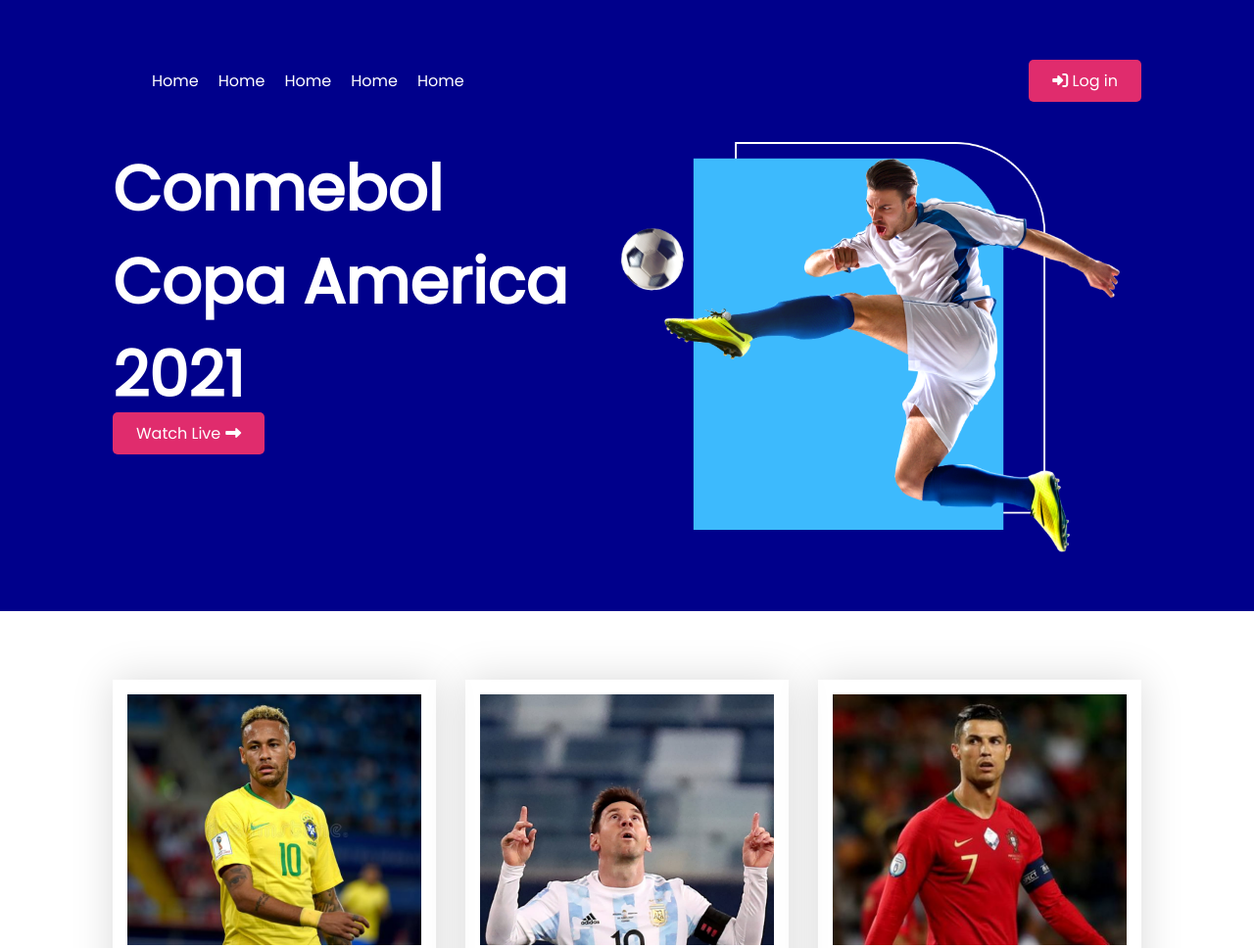
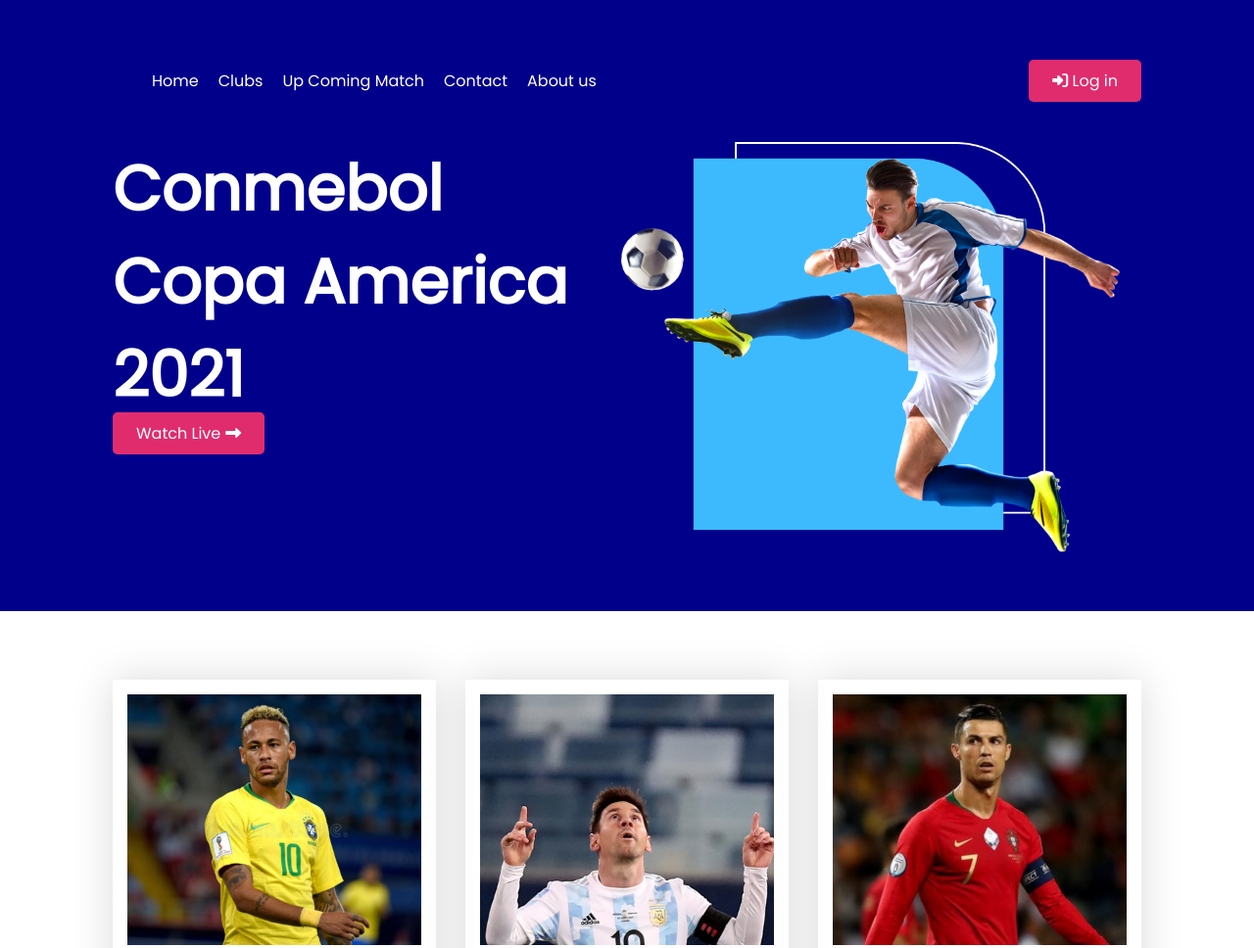
Before and after one commit to mdmominul-310/football, a plain HTML site: page index.html in a window 1280 px wide. Shown: the top 968 px of the page at 98% size. Drawn offline with Linux system fonts and the light colour scheme.

Commit message:
last finishing

```diff
--- a/index.html
+++ b/index.html
@@ -24,10 +24,10 @@
                             <div class="visible">
                                 <ul>
                                     <li><a href="">Home</a></li>
-                                    <li><a href="">Home</a></li>
-                                    <li><a href="">Home</a></li>
-                                    <li><a href="">Home</a></li>
-                                    <li><a href="">Home</a></li>
+                                    <li><a href="">Clubs</a></li>
+                                    <li><a href="">Up Coming Match</a></li>
+                                    <li><a href="">Contact</a></li>
+                                    <li><a href="">About us</a></li>
                                 </ul>
                             </div>
                             <div class="invisible">
@@ -239,7 +239,7 @@
             <i class="fab fa-facebook-square social-style"></i>
             <i class="fab fa-twitter-square social-style"></i>
             <i class="fab fa-youtube social-style"></i>
-            <i class="fab fa-facebook-square social-style"></i>
+            <i class="fab fa-google-plus-square social-style"></i>
         </div>
         <div class="copy-text">
             <p>Copyright &copy 2022 Football</p>
```
